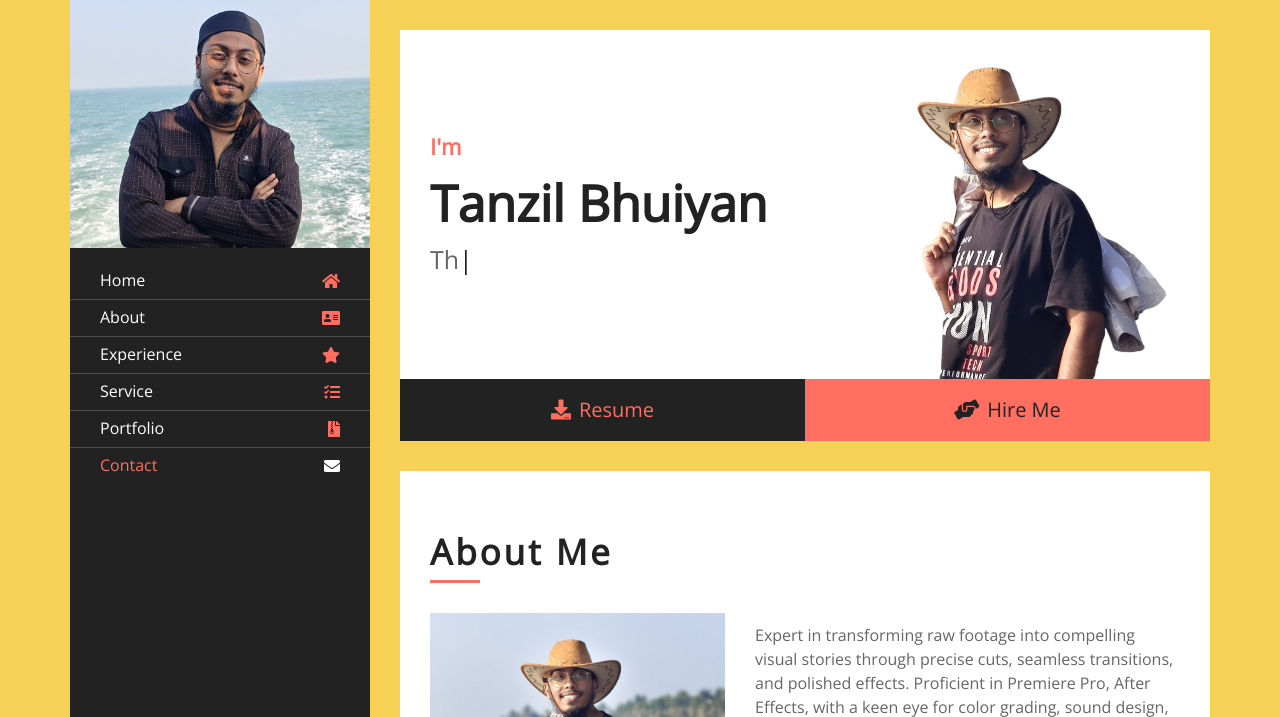
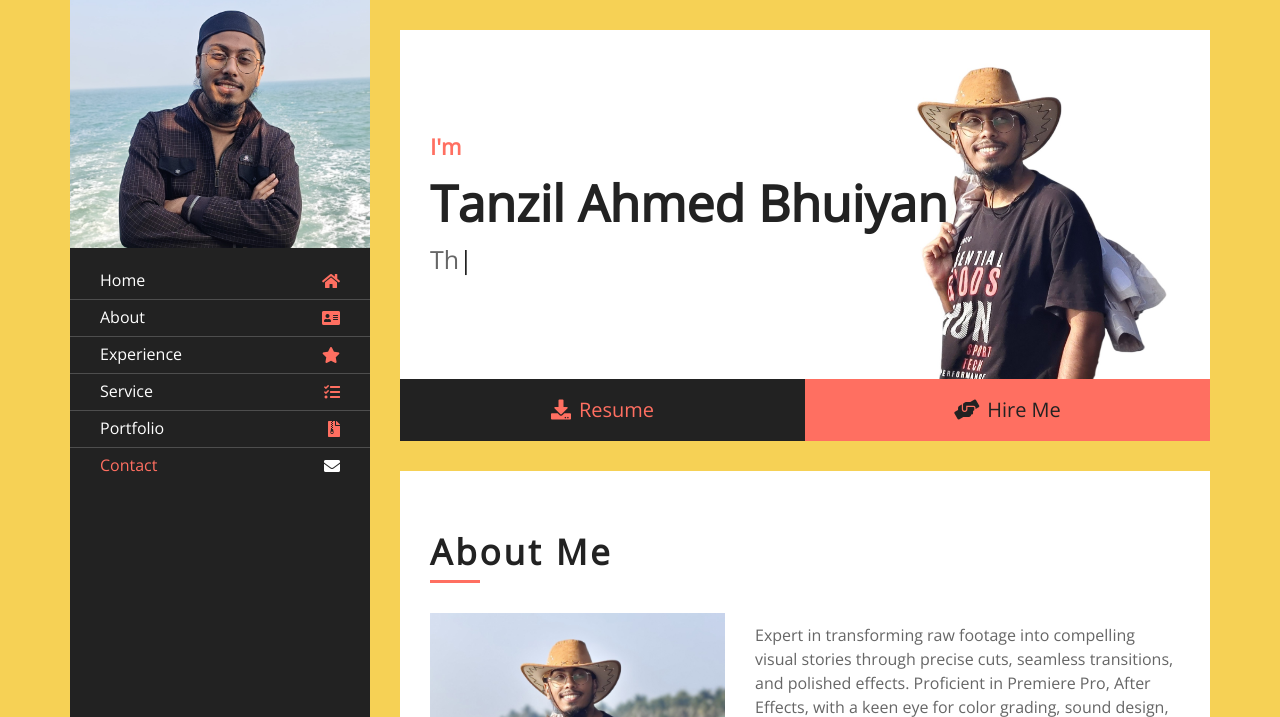
Before and after one commit to Ferdousemon/resume-2-master, a plain HTML site: page resume-2-master/index.html in a window 1280 px wide. Shown: the top 717 px of the page. Drawn offline with nearby package versions, Linux system fonts and the light colour scheme.

Commit message:
second name change

```diff
--- a/resume-2-master/index.html
+++ b/resume-2-master/index.html
@@ -72,7 +72,7 @@
                 <div class="header" id="header">
                     <div class="content-inner">
                         <p>I'm</p>
-                        <h1>Tanzil Bhuiyan</h1>
+                        <h1>Tanzil Ahmed Bhuiyan</h1>
                         <h2></h2>
                         <div class="typed-text">Video Editing, Thumbnail Design, Motion Graphics, Graphics Design,Banner Design</div>
                     </div>
```
